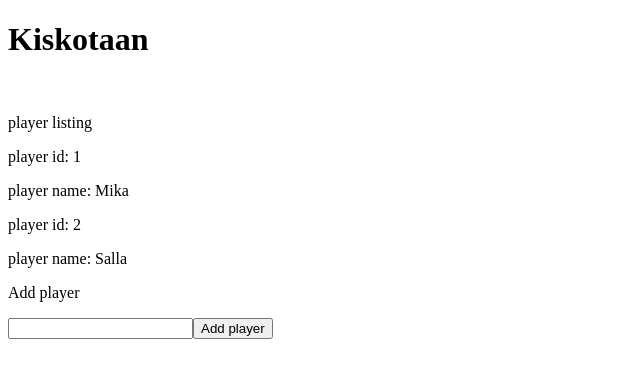
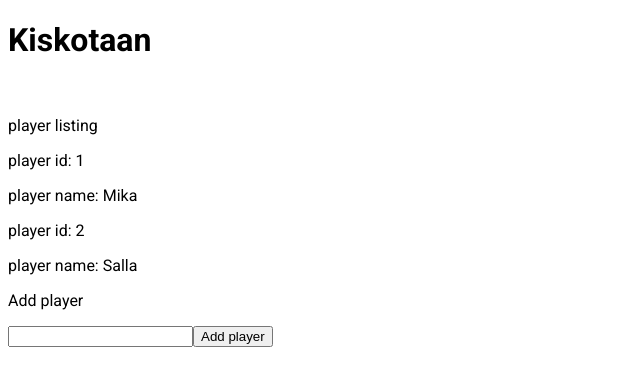
Before and after one commit to mika-alaoutinen/kiskotaan, a React (Create React App) app: page / in a window 1280 px wide. Shown: the top 386 px of the page, without its empty margins (0-640 px from the left). Built offline with nearby package versions, Linux system fonts and the light colour scheme; data requests are answered from the project's data file.

Commit message:
Add material ui and roboto font

```diff
--- a/src/App.tsx
+++ b/src/App.tsx
@@ -13,7 +13,10 @@ const App: React.FC = () => {
   }, [dispatch])
 
   return (
-    <div className="App">
+    <div
+      className="App"
+      style={{ fontFamily: 'Roboto' }}
+    >
       <h1>Kiskotaan</h1>
       <br />
 
--- a/src/components/Player/AddPlayer.tsx
+++ b/src/components/Player/AddPlayer.tsx
@@ -8,9 +8,7 @@ const AddPlayer: React.FC = () => {
   const dispatch = useDispatch()
   const [ name, setName ] = useState('')
 
-  const resetName = (): void => {
-    setName('')
-  }
+  const resetName = (): void => setName('')
 
   const submitHandler = () => (event: React.FormEvent<HTMLFormElement>) => {
     event.preventDefault()
--- a/src/index.tsx
+++ b/src/index.tsx
@@ -1,7 +1,9 @@
 import React from 'react'
 import ReactDOM from 'react-dom'
+import { Provider } from 'react-redux'
+import 'typeface-roboto'
+
 import App from './App'
-import { Provider } from 'react-redux'
 import store from './store/store'
 
 ReactDOM.render(
```
Also changed, not shown: package.json (+6 -4 lines), 1 other file (tests, documents, lock files or other folders).
